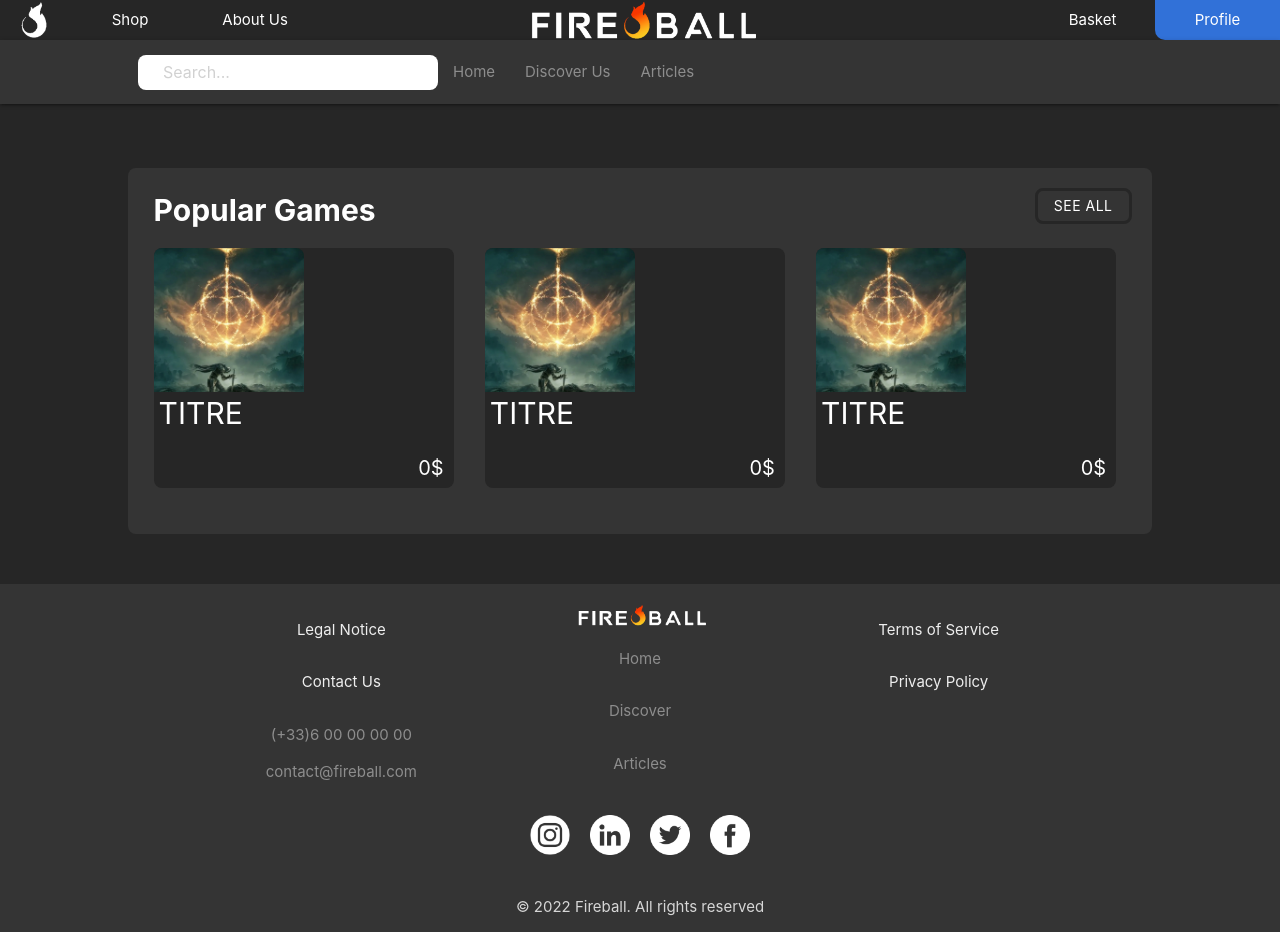
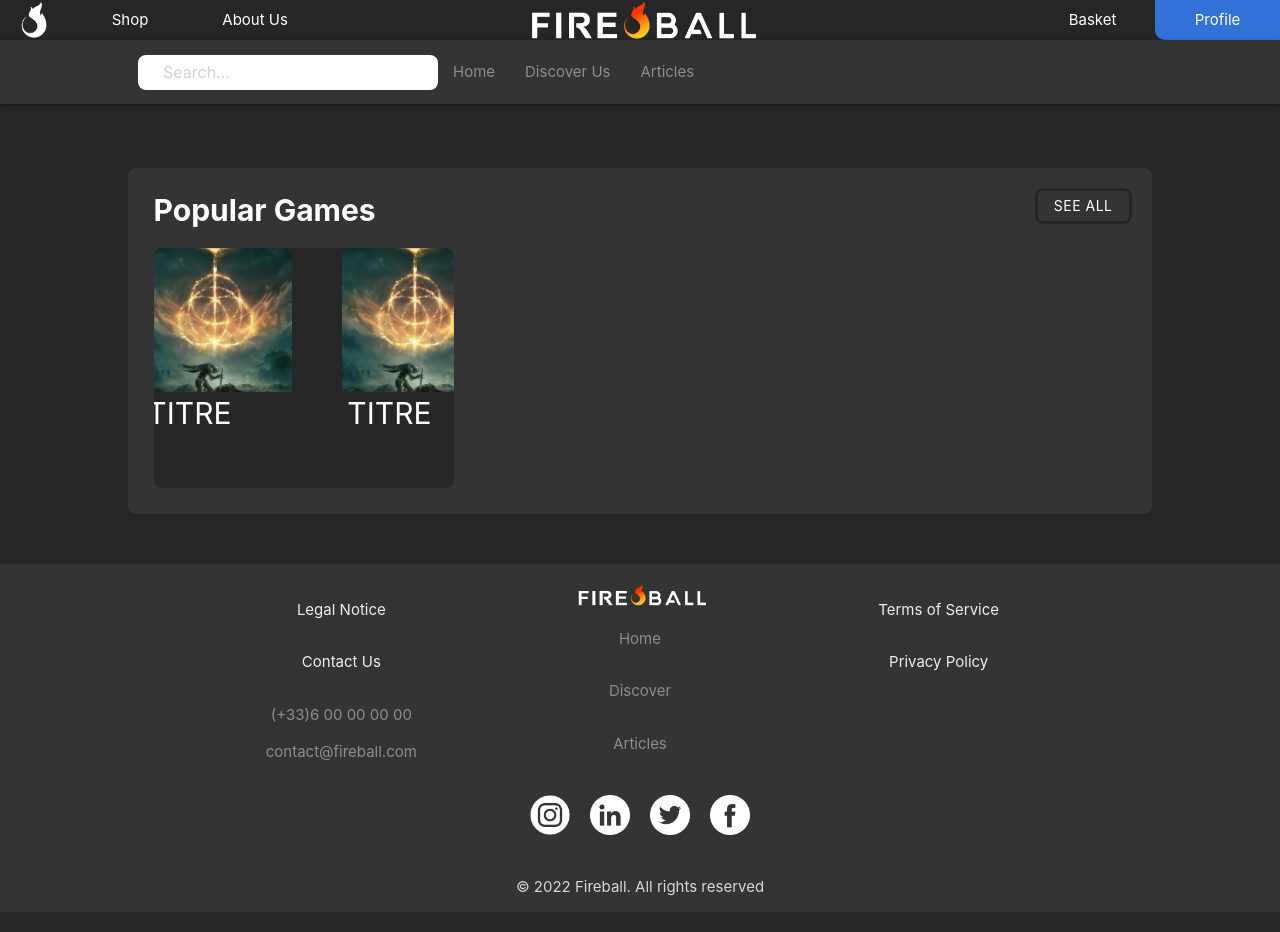
Before and after one commit to RobxSoft/Projet-9-React, a React (Create React App) app in the folder app-react/: page /games in a window 1280 px wide. Built offline with nearby package versions, Linux system fonts and the light colour scheme; some icons are missing.

Commit message:
stating game page

```diff
--- a/app-react/src/App.css
+++ b/app-react/src/App.css
@@ -355,6 +355,7 @@ h2{
 
 .game-container {
   display: flex;
+  overflow-y:scroll;
   justify-content: space-between;
 }
 
--- a/app-react/src/views/Games.js
+++ b/app-react/src/views/Games.js
@@ -13,7 +13,7 @@ class Games extends React.Component {
                 <div className="container-games row">
                     <h2 className="flow-text">Popular Games</h2>
                     <a class="waves-effect btn z-depth-0">SEE ALL</a>
-                    <div className="send-game-container">
+                    <div className="game-container">
                         <ContainerPopular/>
                         <ContainerPopular/>
                         <ContainerPopular/>
```
